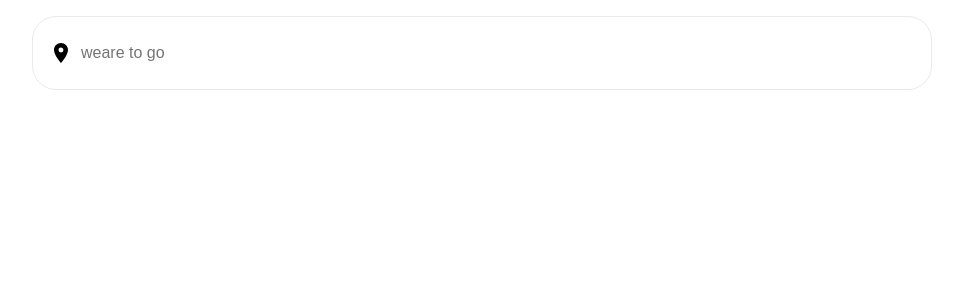
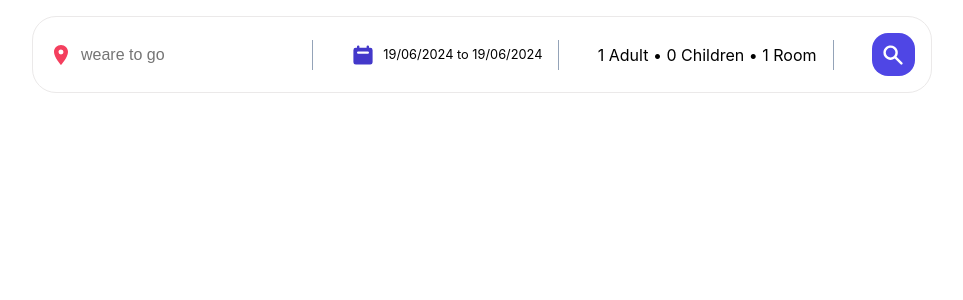
Before and after one commit to vaeid/React_Booking_Hotel_APP, a React (Vite) app: page / in a window 1280 px wide. Shown: the top 300 px of the page, without its empty margins (158-1121 px from the left). Built offline with nearby package versions, Linux system fonts and the light colour scheme.

Commit message:
add date range picker and finish header

```diff
--- a/package.json
+++ b/package.json
@@ -14,7 +14,7 @@
     "axios": "^1.5.0",
     "date-fns": "^2.30.0",
     "json-server": "^0.17.3",
-    "react": "^18.2.0",
+    "react": "^18.3.1",
     "react-country-flag": "^3.1.0",
     "react-date-range": "^1.4.0",
     "react-dom": "^18.2.0",
--- a/src/App.jsx
+++ b/src/App.jsx
@@ -1,9 +1,11 @@
+import { Toaster } from 'react-hot-toast';
 import './App.css';
 import Header from './components/header/Header';
 
 function App() {
   return (
     <div className=''>
+      <Toaster />
       <Header />
     </div>
   );
--- a/src/components/header/Header.jsx
+++ b/src/components/header/Header.jsx
@@ -1,16 +1,114 @@
 import { MdLocationOn } from 'react-icons/md';
+import { HiCalendar, HiMinus, HiPlus, HiSearch } from 'react-icons/hi';
+import { useRef, useState } from 'react';
+import useOutsideClick from '../../hooks/useOutsideClick';
+import 'react-date-range/dist/styles.css'; // main style file
+import 'react-date-range/dist/theme/default.css'; // theme css file
+import { DateRange } from 'react-date-range';
+import { format } from 'date-fns';
+
 export default function Header() {
+  const [destination, setDestination] = useState('');
+  const [openOptions, setOpenOptions] = useState(false);
+  const [options, setOptions] = useState({ adult: 1, children: 0, room: 1 });
+  const [dateRange, setDateRange] = useState([
+    {
+      startDate: new Date(),
+      endDate: new Date(),
+      key: 'travelDateSelection',
+    },
+  ]);
+  const [openDate, setOpenDate] = useState(false);
+
+  const handleOptions = (name, operation) => {
+    setOptions((preOption) => {
+      return { ...preOption, [name]: operation === 'inc' ? preOption[name] + 1 : preOption[name] - 1 };
+    });
+  };
   return (
     <div className='header'>
       <div className='headerSearch'>
         <div className='headerSearchItem'>
-          <MdLocationOn className='headerIcon' />
-          <input type='text' placeholder='weare to go' className='headerSearchInput' name='destination' />
+          <MdLocationOn className='headerIcon locationIcon' />
+          <input
+            value={destination}
+            onChange={(e) => setDestination(e.target.value)}
+            type='text'
+            placeholder='weare to go'
+            className='headerSearchInput'
+            name='destination'
+          />
+          <div className='seperator'></div>
         </div>
-        <div className='headerSearchItem'></div>
-        <div className='headerSearchItem'></div>
-        <div className='headerSearchItem'></div>
+        <div className='headerSearchItem'>
+          <HiCalendar className='headerIcon dateIcon' />
+          <div className='dateDropDown' onClick={() => setOpenDate(!openDate)}>
+            {`${format(dateRange[0].startDate, 'dd/MM/yyyy')} to ${format(dateRange[0].endDate, 'dd/MM/yyyy')} `}
+          </div>
+          {openDate && (
+            <DateRange
+              className='date'
+              onChange={(item) => setDateRange([item.travelDateSelection])}
+              ranges={dateRange}
+              minDate={new Date()}
+            />
+          )}
+          <div className='seperator'></div>
+        </div>
+        <div className='headerSearchItem'>
+          <div id='optionDropDown' onClick={() => setOpenOptions(!openOptions)}>
+            {options.adult} Adult &bull; {options.children} Children &bull; {options.room} Room{' '}
+          </div>
+          {openOptions && (
+            <GuestOptionList options={options} handleOptions={handleOptions} setOpenOptions={setOpenOptions} />
+          )}
+          <div className='seperator'></div>
+        </div>
+        <div className='headerSearchItem'>
+          <button className='headerSearchBtn'>
+            <HiSearch className='headerIcon' />
+          </button>
+        </div>
       </div>
     </div>
   );
 }
+function GuestOptionList({ options, handleOptions, setOpenOptions }) {
+  const optionRef = useRef();
+  useOutsideClick(optionRef, 'optionDropDown', () => setOpenOptions(false));
+  return (
+    <div className='guestOptions' ref={optionRef}>
+      <OptionItem handleOptions={handleOptions} type='adult' options={options} minLimit={1} />
+      <OptionItem handleOptions={handleOptions} type='children' options={options} minLimit={0} />
+      <OptionItem handleOptions={handleOptions} type='room' options={options} minLimit={1} />
+    </div>
+  );
+}
+function OptionItem({ options, type, minLimit, handleOptions }) {
+  return (
+    <div className='guestOptionItem'>
+      <span className='optionText'>{type}</span>
+      <div className='optionCounter'>
+        <button
+          disabled={options[type] <= minLimit}
+          className='optionCounterBtn'
+          onClick={() => {
+            handleOptions(type, 'dec');
+          }}
+        >
+          <HiMinus className='icon' />
+        </button>
+        <span className='optionCounterNumber'>{options[type]}</span>
+        <button
+          className='optionCounterBtn'
+          onClick={() => {
+            handleOptions(type, 'inc');
+          }}
+        >
+          {' '}
+          <HiPlus className='icon' />
+        </button>
+      </div>
+    </div>
+  );
+}
--- /dev/null
+++ b/src/hooks/useOutsideClick.jsx
@@ -0,0 +1,15 @@
+import { useEffect } from 'react';
+
+export default function useOutsideClick(ref, execeptionId, cb) {
+  useEffect(() => {
+    function handelOutsideClick(e) {
+      if (ref.current && !ref.current.contains(e.target) && e.target.id != execeptionId) {
+        cb();
+      }
+    }
+    document.addEventListener('mousedown', handelOutsideClick);
+    return () => {
+      document.removeEventListener('mousedown', handelOutsideClick);
+    };
+  }, [ref, cb]);
+}
```
Also changed, not shown: 1 other file (tests, documents, lock files or other folders).
